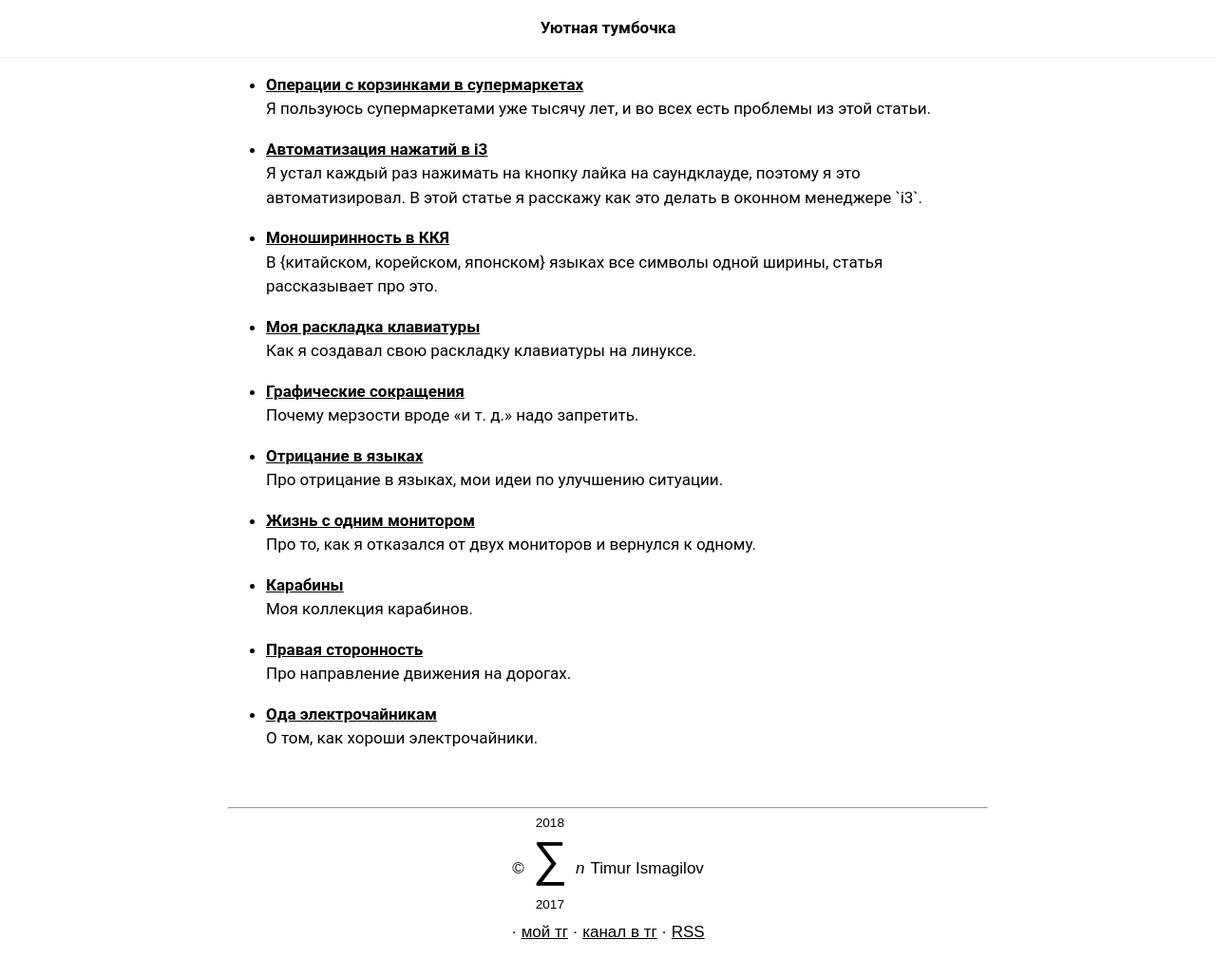
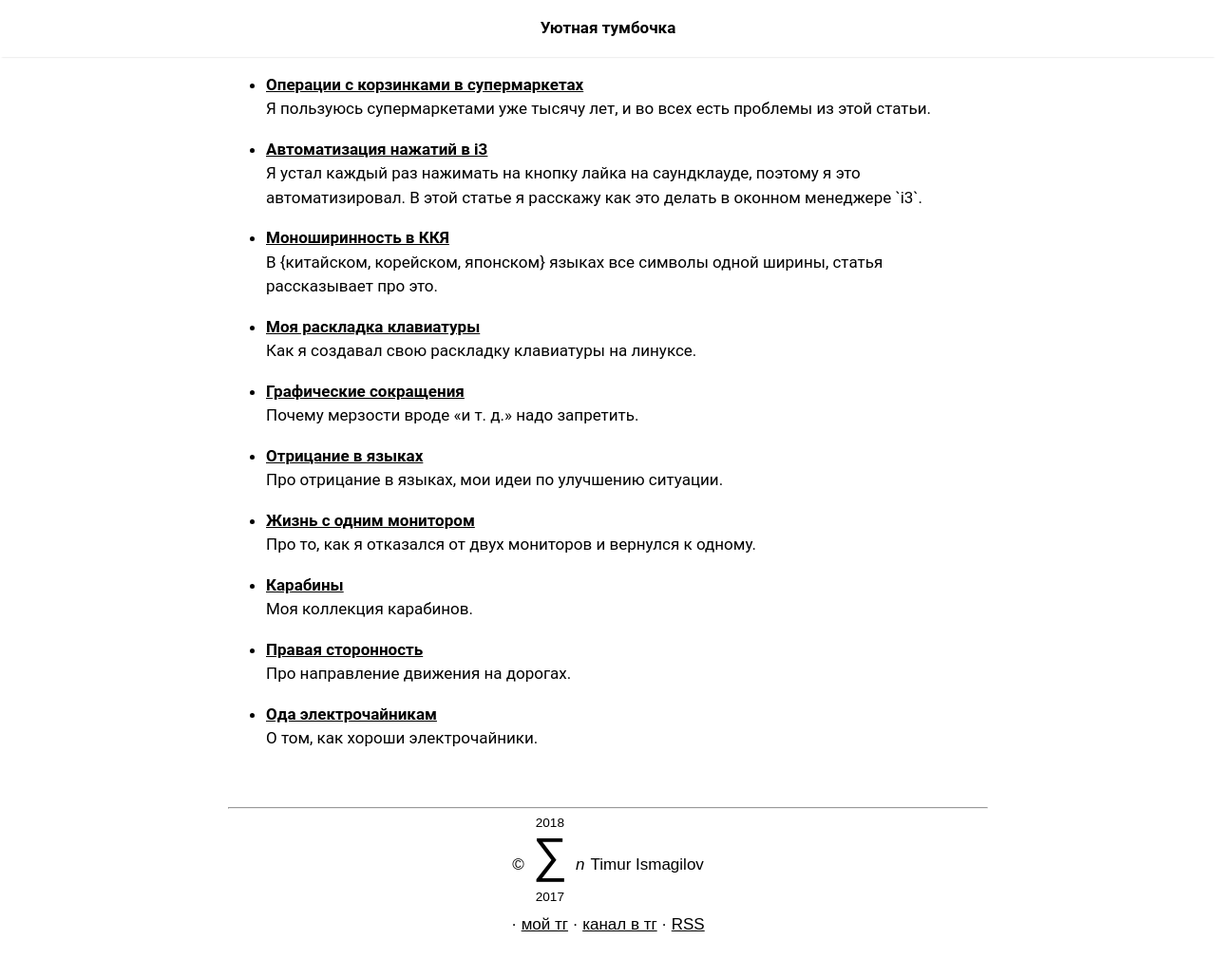
Before and after one commit to bouncepaw/bouncepaw.github.io, a Jekyll site: the page built from index.html, in a window 1280 px wide. Shown: the whole page at 95% size. Built offline with Jekyll 4.4.1, drawn with Linux system fonts in a browser that asks for light colours.

Commit message:
new style for copyright

```diff
--- a/_sass/tale/_layout.scss
+++ b/_sass/tale/_layout.scss
@@ -111,7 +111,7 @@ footer {
 .copyright__upper-bound {
   font-size: .8em;
   line-height: 0;
-  margin-bottom: -3px;
+  margin-bottom: -7px;
 }
 
 .copyright__sigma {
@@ -120,7 +120,7 @@ footer {
 
 .copyright__lower-bound {
     font-size: .8em;
-    margin-top: -3px;
+    margin-top: -7px;
 }
 
 .copyright__n {
```
